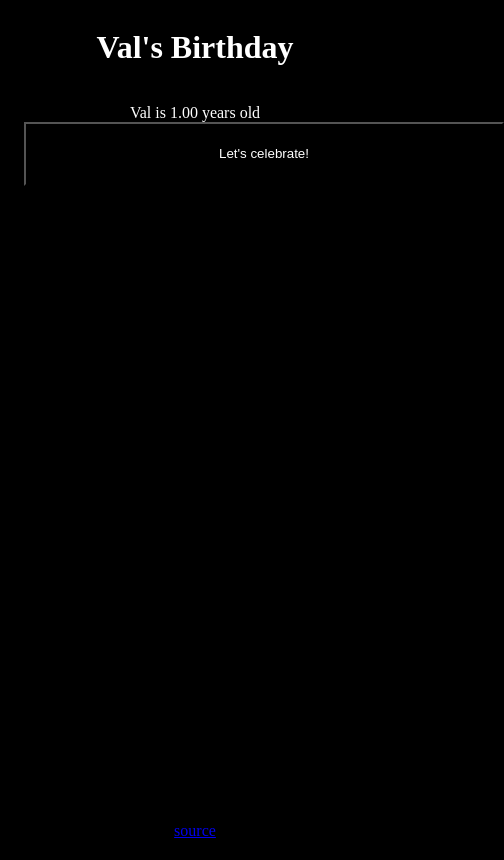
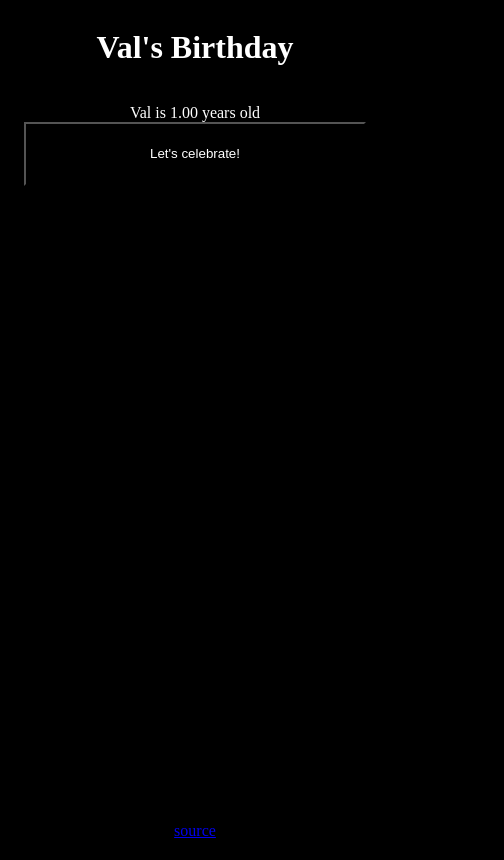
Before and after one commit to terracota-p/val-birthday, a SvelteKit app: page / in a window 390 px wide. Shown: the whole page, 504 px wide, since content can reach past the window. Built offline with nearby package versions, Linux system fonts and the light colour scheme.

Commit message:
feat: responsive button size

```diff
--- a/src/routes/+page.svelte
+++ b/src/routes/+page.svelte
@@ -50,13 +50,28 @@
 		padding: 12px;
 	}
 
+	div {
+		display: flex;
+		justify-content: center;
+	}
+
 	button {
 		text-align: center;
 		background-color: black;
 		color: white;
-		/* TODO bigger button */
 		height: 4rem;
-		width: 30rem;
+	}
+
+	@media screen and (min-width: 32rem) {
+		button {
+			width: 30rem;
+		}
+	}
+
+	@media screen and (max-width: 32rem) {
+		button {
+			width: 100vw;
+		}
 	}
 
 	button:hover {
```
